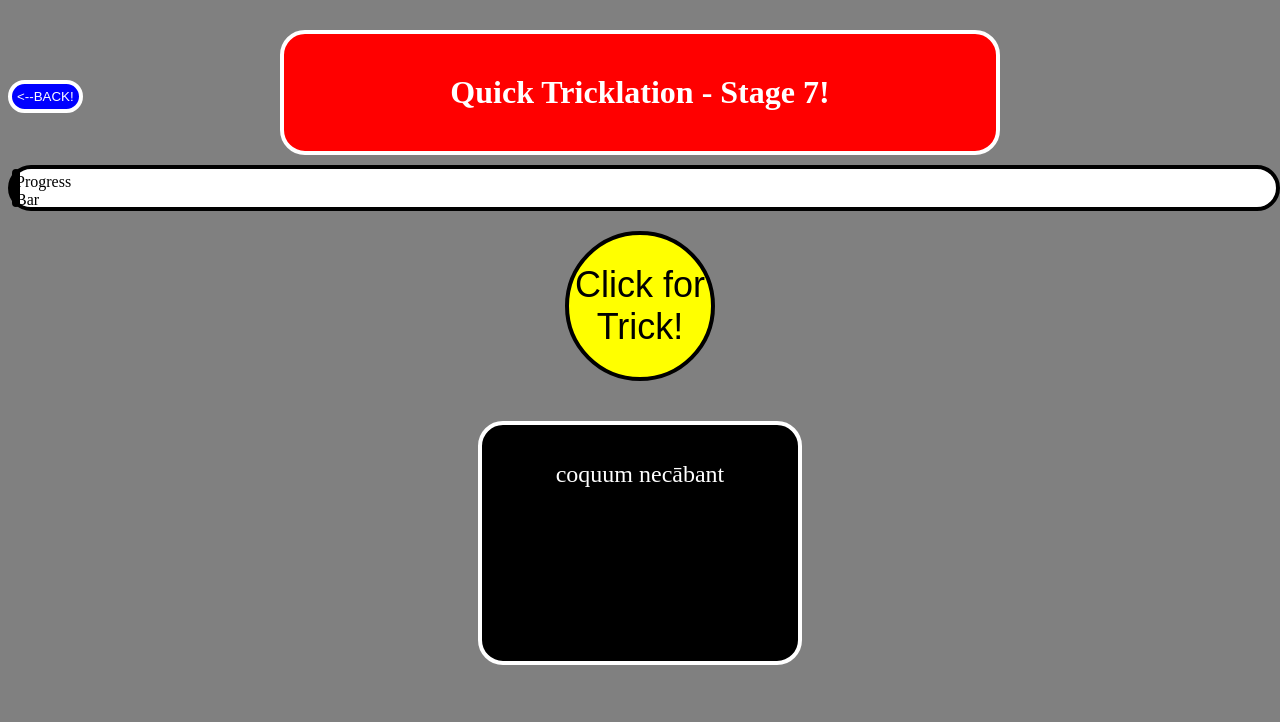
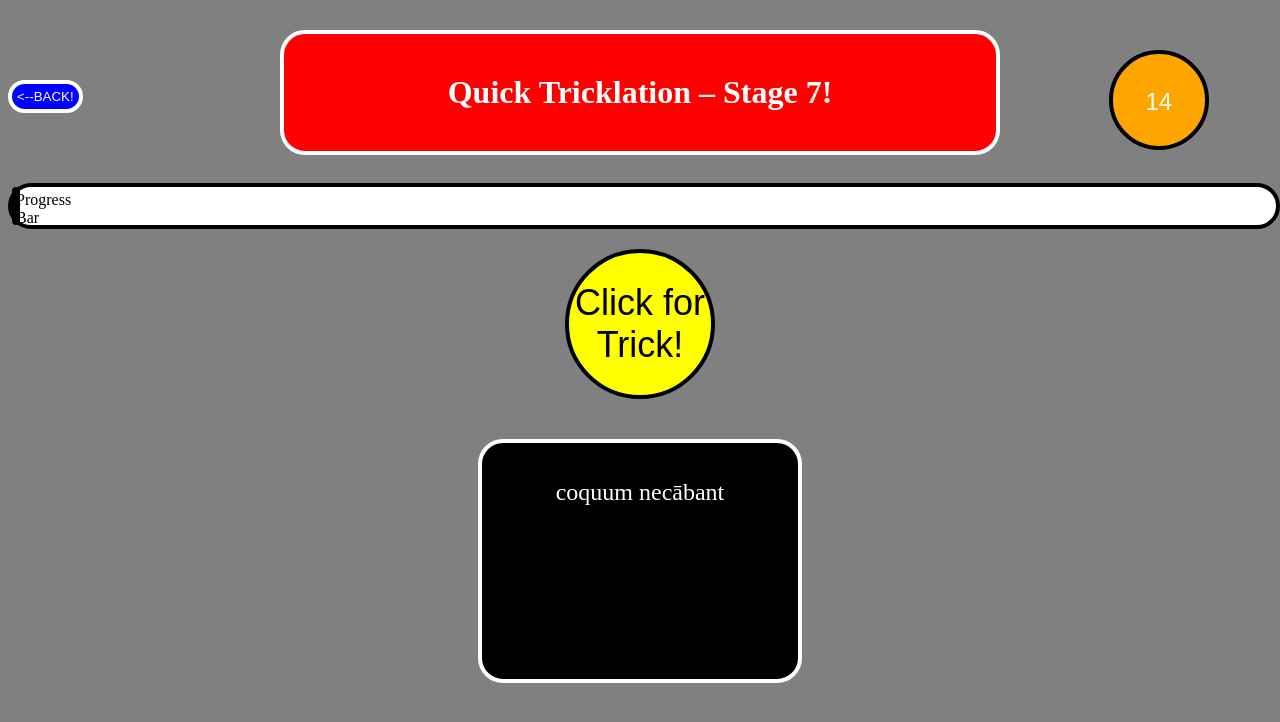
Before and after one commit to ChaseCreative/quickClickStage7, a plain HTML site: page index.html in a window 1280 px wide. Both pictures are taken after a click on the button "Start!". Drawn offline with Linux system fonts and the light colour scheme.

Commit message:
Add files via upload

```diff
--- a/index.html
+++ b/index.html
@@ -21,6 +21,25 @@
   background-color: blue;
   color:white;
 }
+
+#timer{
+  float:right;
+  margin-top:20px;
+  margin-right:5%;
+text-align: center;
+
+  font-size: 150%;
+  width: 100px;
+  height: 100px;
+  border: 4px solid black;
+  border-radius: 75px;
+
+  padding-top: 5px;
+  background-color: orange;
+  color:white;
+
+}
+
 
 .label{
 
@@ -189,10 +208,13 @@ margin-top: 20px;
 
 
 <body class = "body">
-<div >
-  <div><button  id = "backBox"  onclick="restartGame()"><--BACK!</button></div>
-<h1 class="center">Quick Tricklation - Stage 7!</h1>
-</div>
+  <div >
+    <button  id = "backBox"  onclick="restartGame()"><--BACK!</button>
+    <button id = "timer" disabled>Timer</button>
+    <h1 class="center">Quick Tricklation – Stage 7!</h1>
+    <br>
+    </div>
+
 
 <div id="myProgress">
   <div id="myBar">Progress Bar</div>
@@ -213,6 +235,35 @@ margin-top: 20px;
 
 
 <script>
+
+//Timer variables
+//This sets the countdown at 15 sections
+var timeleft = 15;
+var countdown = setInterval(countDownTimer,1000);
+
+function countDownTimer(){
+
+document.getElementById("timer").style.color = "white";
+		document.getElementById("timer").innerHTML = timeleft;
+  		timeleft -= 1;
+  			if(timeleft <= 0)  {
+    			clearInterval(countdown);
+    			document.getElementById("timer").innerHTML = "Time's Up!";
+					document.getElementById("timer").style.color = "black";
+  }
+
+}
+
+//This stops the timer and resets it to 15 seconds
+function stopTimer() {
+
+  clearInterval(countdown);
+  document.getElementById("timer").innerHTML = "Timer";
+timeleft = 15;
+
+}
+
+stopTimer()
 
 /*
 Checklist for adding Progress Bar:
@@ -1090,12 +1141,13 @@ return this.verb.slice(0,-2) + "is";
 
     //This sets the colors of box 1 for the first game
       document.getElementById("box1").innerHTML = "Start!"
+      document.getElementById("timer").innerHTML = "Timer"
       document.getElementById("box1").style.background = "yellow";
       document.getElementById("box1").style.color = "black";
       document.getElementById("myBar").style.width = "0";
       width = 0;
 
-
+  stopTimer();
     hideDemo();
     hideDemo2();
     hideBox2();
@@ -1113,6 +1165,20 @@ return this.verb.slice(0,-2) + "is";
 
   resetSentence();
   unHideProgressBar();
+
+  function hideTimer(){
+  document.getElementById("timer").style.display = "none" ;
+}
+
+function unHideTimer(){
+  document.getElementById("timer").style.display = "block" ;
+}
+
+
+ hideTimer();
+hideBackBox();
+
+
 
 
   function hideBackBox(){
@@ -1226,8 +1292,9 @@ var latin = myLatinSentence.accSingObject() + " " + myLatinSentence.impThirdPlur
 }
 
 
-
-
+unHideTimer();
+unHideBackBox();
+countdown = setInterval(countDownTimer,1000);
 
 
     hideBox1();
@@ -1275,6 +1342,8 @@ if (ranSentenceIndx == 0){
 
 
 
+document.getElementById("timer").style.color = "white";
+stopTimer();
 
 
 
```
